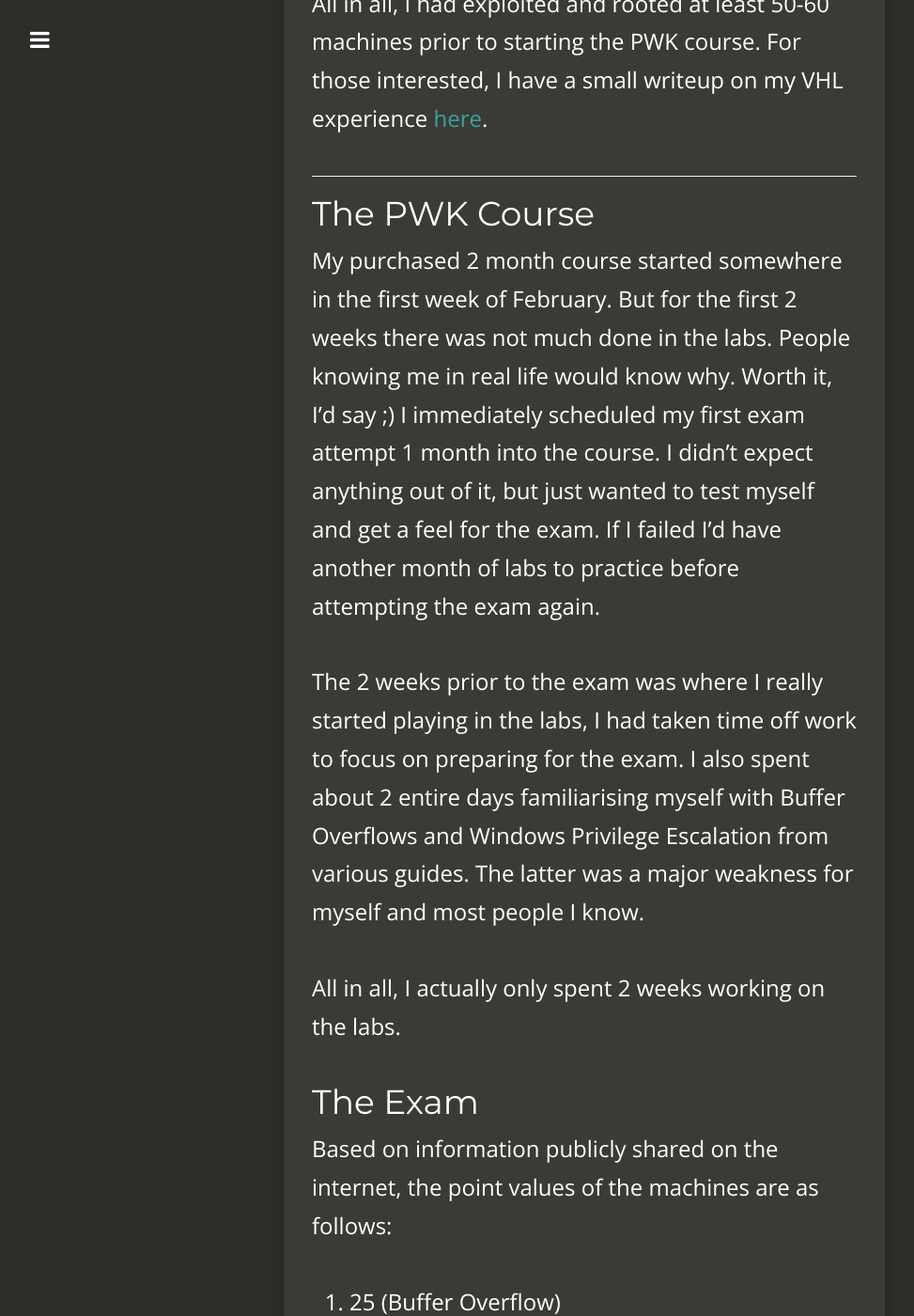
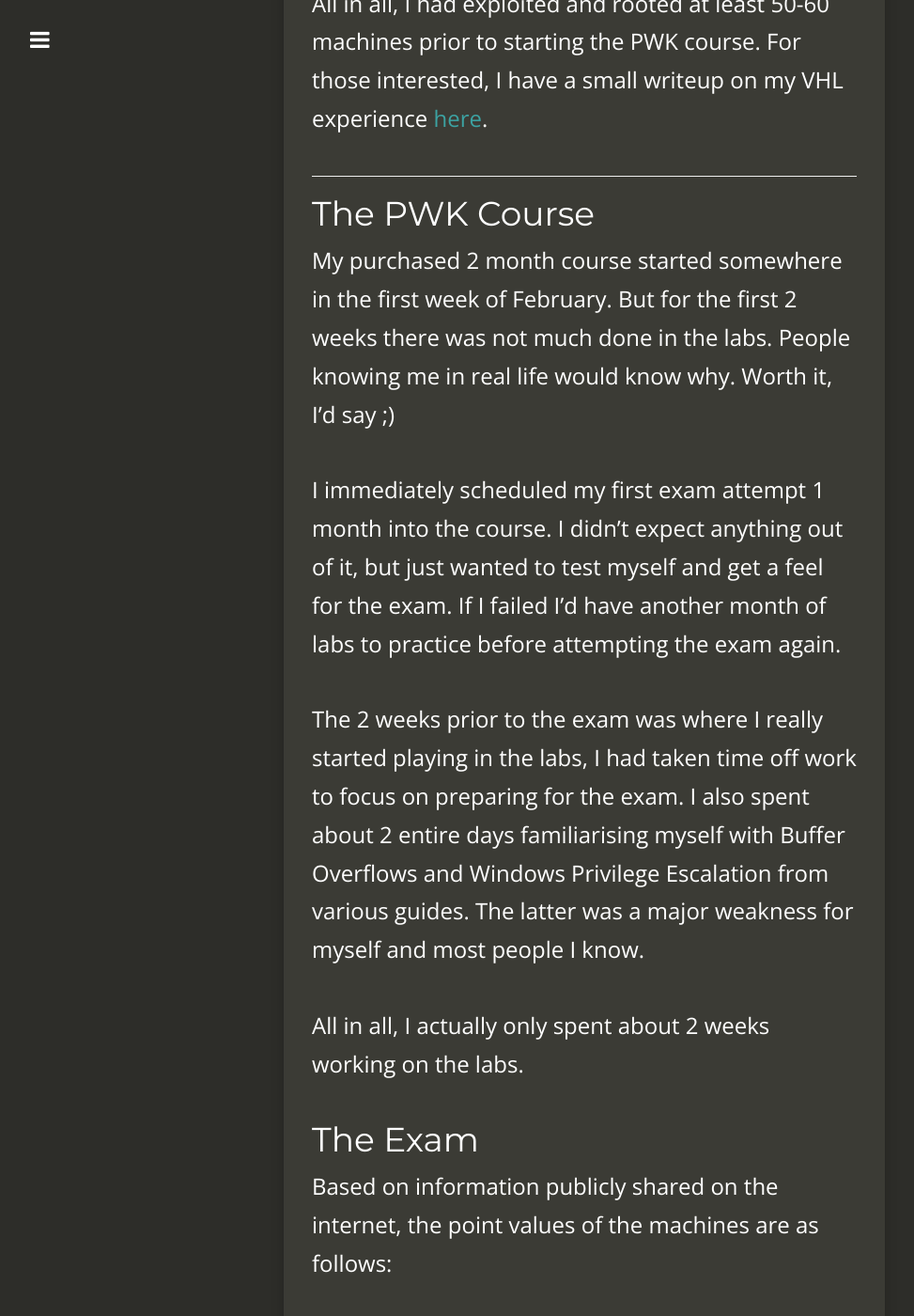
Before and after one commit to Dreamscent/Dreamscent.github.io, a Jekyll site: the page built from _posts/2020-03-16-My-OSCP-Journey.md, in a window 1280 px wide and 1400 px high, scrolled down 2315 px. Shown: the whole window at 94% size, without its empty margins (18-991 px from the left). Built offline with Jekyll 4.4.1, drawn with Linux system fonts in a browser that asks for light colours; nearby versions of some CDN libraries; some of the changed text lies outside the part shown.

Commit message:
Update 2020-03-16-My-OSCP-Journey.md

```diff
--- a/_posts/2020-03-16-My-OSCP-Journey.md
+++ b/_posts/2020-03-16-My-OSCP-Journey.md
@@ -56,11 +56,13 @@ All in all, I had exploited and rooted at least 50-60 machines prior to starting
 
 ## The PWK Course
 
-My purchased 2 month course started somewhere in the first week of February. But for the first 2 weeks there was not much done in the labs. People knowing me in real life would know why. Worth it, I'd say ;) I immediately scheduled my first exam attempt 1 month into the course. I didn't expect anything out of it, but just wanted to test myself and get a feel for the exam. If I failed I'd have another month of labs to practice before attempting the exam again.
+My purchased 2 month course started somewhere in the first week of February. But for the first 2 weeks there was not much done in the labs. People knowing me in real life would know why. Worth it, I'd say ;)
+
+I immediately scheduled my first exam attempt 1 month into the course. I didn't expect anything out of it, but just wanted to test myself and get a feel for the exam. If I failed I'd have another month of labs to practice before attempting the exam again.
 
 The 2 weeks prior to the exam was where I really started playing in the labs, I had taken time off work to focus on preparing for the exam. I also spent about 2 entire days familiarising myself with Buffer Overflows and Windows Privilege Escalation from various guides. The latter was a major weakness for myself and most people I know.
 
-All in all, I actually only spent 2 weeks working on the labs.
+All in all, I actually only spent about 2 weeks working on the labs.
 
 
 
```
Also changed, not shown: other parts of _posts/2020-03-16-My-OSCP-Journey.md (+1 -1 lines).
